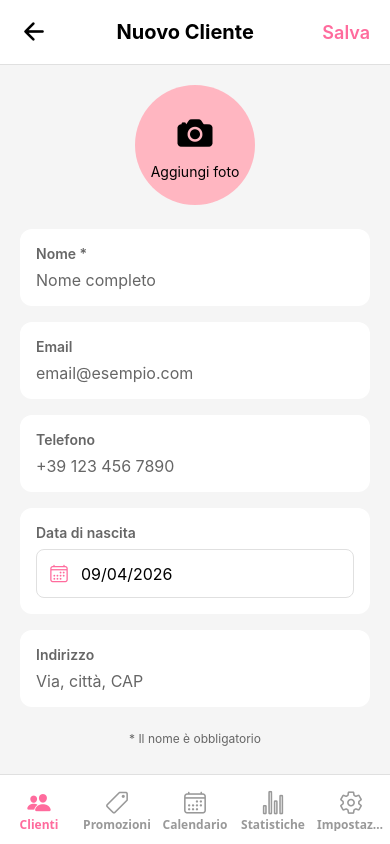
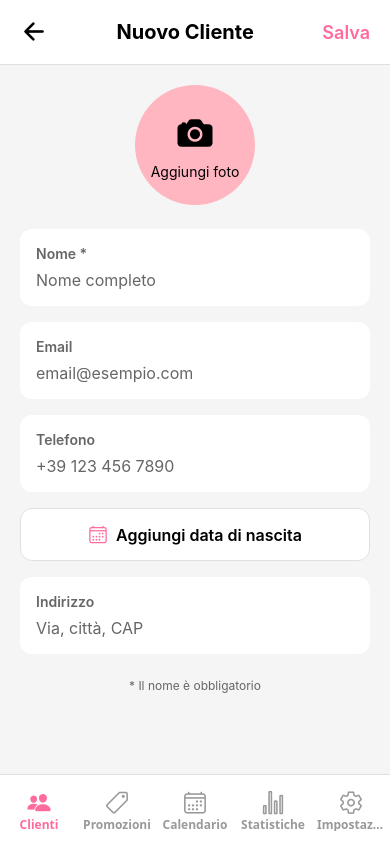
Before and after one commit to Hisukurifu24/app-centro-benessere-cristina, a React Native app: screen /AggiungiCliente in a window 390 px wide. Built offline with nearby package versions, Linux system fonts and the light colour scheme; what expo-notifications would draw is missing.

Commit message:
Data di nascita non obbligatoria

```diff
--- a/src/screens/AggiungiClienteScreen.tsx
+++ b/src/screens/AggiungiClienteScreen.tsx
@@ -28,7 +28,7 @@ export default function AggiungiClienteScreen() {
 	const [nome, setNome] = useState('');
 	const [email, setEmail] = useState('');
 	const [telefono, setTelefono] = useState('');
-	const [dataNascita, setDataNascita] = useState(new Date());
+	const [dataNascita, setDataNascita] = useState<Date | undefined>(undefined);
 	const [indirizzo, setIndirizzo] = useState('');
 	const [foto, setFoto] = useState<string | undefined>();
 
@@ -43,7 +43,7 @@ export default function AggiungiClienteScreen() {
 				nome: nome.trim(),
 				email: email.trim(),
 				telefono: telefono.trim(),
-				dataNascita: dataNascita.toISOString(),
+				...(dataNascita ? { dataNascita: dataNascita.toISOString() } : {}),
 				indirizzo: indirizzo.trim(),
 				foto,
 				autocura: '',
@@ -126,6 +126,8 @@ export default function AggiungiClienteScreen() {
 							/>
 						</View>
 
+						{dataNascita ? (
+							<View style={styles.datePickerSection}>
 								<DatePicker
 									label="Data di nascita"
 									value={dataNascita}
@@ -134,6 +136,23 @@ export default function AggiungiClienteScreen() {
 									minimumDate={minimumDataNascita}
 									maximumDate={new Date()}
 								/>
+								<TouchableOpacity
+									style={[styles.dateActionButton, { borderColor: theme.error }]}
+									onPress={() => setDataNascita(undefined)}
+								>
+									<Ionicons name="trash-outline" size={16} color={theme.error} />
+									<Text style={[styles.dateActionText, { color: theme.error }]}>Rimuovi data</Text>
+								</TouchableOpacity>
+							</View>
+						) : (
+							<TouchableOpacity
+								style={[styles.addDateButton, { backgroundColor: theme.card, borderColor: theme.border }]}
+								onPress={() => setDataNascita(new Date())}
+							>
+								<Ionicons name="calendar-outline" size={20} color={theme.primary} />
+								<Text style={[styles.addDateText, { color: theme.text }]}>Aggiungi data di nascita</Text>
+							</TouchableOpacity>
+						)}
 
 						<View style={[styles.inputContainer, { backgroundColor: theme.card }]}>
 							<Text style={[styles.label, { color: theme.textSecondary }]}>Indirizzo</Text>
@@ -205,6 +224,37 @@ const styles = StyleSheet.create({
 		padding: 16,
 		marginBottom: 16,
 	},
+	datePickerSection: {
+		marginBottom: 16,
+	},
+	addDateButton: {
+		flexDirection: 'row',
+		alignItems: 'center',
+		justifyContent: 'center',
+		borderWidth: 1,
+		borderRadius: 12,
+		paddingVertical: 14,
+		gap: 8,
+		marginBottom: 16,
+	},
+	addDateText: {
+		fontSize: 16,
+		fontWeight: '600',
+	},
+	dateActionButton: {
+		flexDirection: 'row',
+		alignItems: 'center',
+		justifyContent: 'center',
+		borderWidth: 1,
+		borderRadius: 8,
+		paddingVertical: 10,
+		gap: 8,
+		marginTop: -4,
+	},
+	dateActionText: {
+		fontSize: 14,
+		fontWeight: '600',
+	},
 	label: {
 		fontSize: 14,
 		fontWeight: '600',
--- a/src/screens/ClientiScreen.tsx
+++ b/src/screens/ClientiScreen.tsx
@@ -121,7 +121,7 @@ export default function ClientiScreen() {
 					<View style={styles.clienteDettagli}>
 						<Ionicons name="calendar" size={16} color={theme.textSecondary} />
 						<Text style={[styles.clienteTesto, { color: theme.textSecondary }]}>
-							{formatDate(item.dataNascita)}
+							{item.dataNascita ? formatDate(item.dataNascita) : 'N/A'}
 						</Text>
 					</View>
 				</View>
--- a/src/screens/DettaglioClienteScreen.tsx
+++ b/src/screens/DettaglioClienteScreen.tsx
@@ -229,10 +229,12 @@ export default function DettaglioClienteScreen() {
 					<View style={styles.infoRow}>
 						<Ionicons name="calendar" size={20} color={theme.primary} />
 						{isEditing ? (
-							<View style={{ flex: 1, marginLeft: 12 }}>
+							<View style={styles.dateEditorContainer}>
+								{editedCliente?.dataNascita ? (
+									<>
 										<DatePicker
 											label=""
-									value={editedCliente?.dataNascita ? new Date(editedCliente.dataNascita) : new Date()}
+											value={new Date(editedCliente.dataNascita)}
 											onChange={(date) =>
 												setEditedCliente(prev => prev ? { ...prev, dataNascita: date.toISOString() } : prev)
 											}
@@ -240,10 +242,33 @@ export default function DettaglioClienteScreen() {
 											minimumDate={minimumDataNascita}
 											maximumDate={new Date()}
 										/>
+										<TouchableOpacity
+											style={[styles.dateActionButton, { borderColor: theme.error }]}
+											onPress={() =>
+												setEditedCliente(prev => prev ? { ...prev, dataNascita: undefined } : prev)
+											}
+										>
+											<Ionicons name="trash-outline" size={16} color={theme.error} />
+											<Text style={[styles.dateActionText, { color: theme.error }]}>Rimuovi data</Text>
+										</TouchableOpacity>
+									</>
+								) : (
+									<TouchableOpacity
+										style={[styles.dateActionButton, { borderColor: theme.primary }]}
+										onPress={() =>
+											setEditedCliente(prev => prev ? { ...prev, dataNascita: new Date().toISOString() } : prev)
+										}
+									>
+										<Ionicons name="calendar-outline" size={16} color={theme.primary} />
+										<Text style={[styles.dateActionText, { color: theme.primary }]}>Aggiungi data di nascita</Text>
+									</TouchableOpacity>
+								)}
 							</View>
 						) : (
 							<Text style={[styles.infoText, { color: theme.text }]}>
-								{formatDate(cliente.dataNascita)} ({calculateAge(cliente.dataNascita)} anni)
+								{cliente.dataNascita
+									? `${formatDate(cliente.dataNascita)} (${calculateAge(cliente.dataNascita)} anni)`
+									: 'N/A'}
 							</Text>
 						)}
 					</View>
@@ -436,6 +461,23 @@ export default function DettaglioClienteScreen() {
 		padding: 8,
 		borderRadius: 6,
 	},
+	dateEditorContainer: {
+		flex: 1,
+		marginLeft: 12,
+	},
+	dateActionButton: {
+		flexDirection: 'row',
+		alignItems: 'center',
+		justifyContent: 'center',
+		borderWidth: 1,
+		borderRadius: 8,
+		paddingVertical: 10,
+		gap: 8,
+	},
+	dateActionText: {
+		fontSize: 14,
+		fontWeight: '600',
+	},
 	autocuraCard: {
 		marginHorizontal: 16,
 		marginBottom: 16,
--- a/src/types/index.ts
+++ b/src/types/index.ts
@@ -3,7 +3,7 @@ export interface Cliente {
 	nome: string;
 	email: string;
 	telefono: string;
-	dataNascita: string;
+	dataNascita?: string;
 	indirizzo: string;
 	foto?: string;
 	autocura: string;
--- a/src/utils/notifications.ts
+++ b/src/utils/notifications.ts
@@ -32,7 +32,7 @@ export const scheduleCompleanniNotifications = async (clienti: Cliente[]) => {
 
 		// Ordina i clienti per data di compleanno più vicina
 		const clientiConData = clienti
-			.filter(cliente => cliente.dataNascita)
+			.filter((cliente): cliente is Cliente & { dataNascita: string } => Boolean(cliente.dataNascita))
 			.map(cliente => {
 				const birthDate = new Date(cliente.dataNascita);
 				const thisYearBirthday = new Date(
```
Lines whose indentation alone changed are shown as unchanged.
